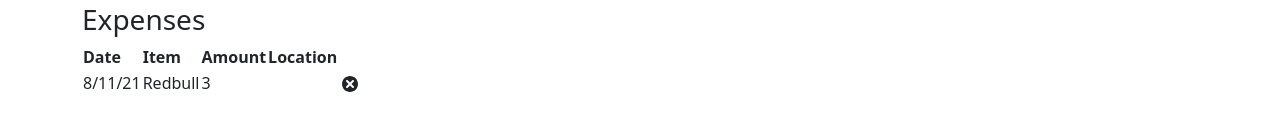
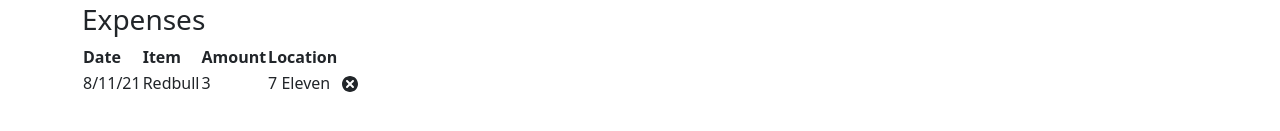
Before and after one commit to Honshu11/expense-tracker-react, a React (Create React App) app: page / in a window 1280 px wide. Shown: the part 535-666 px from the top of the page. Built offline with nearby package versions, Linux system fonts and the light colour scheme.

Commit message:
made correction on line 18 in app.js

```diff
--- a/src/App.js
+++ b/src/App.js
@@ -15,7 +15,7 @@ function App() {
       date: "8/11/21",
       item: "Redbull",
       amount: 3,
-      description: "7 Eleven",
+      location: "7 Eleven",
     },
   ]);
 
```
